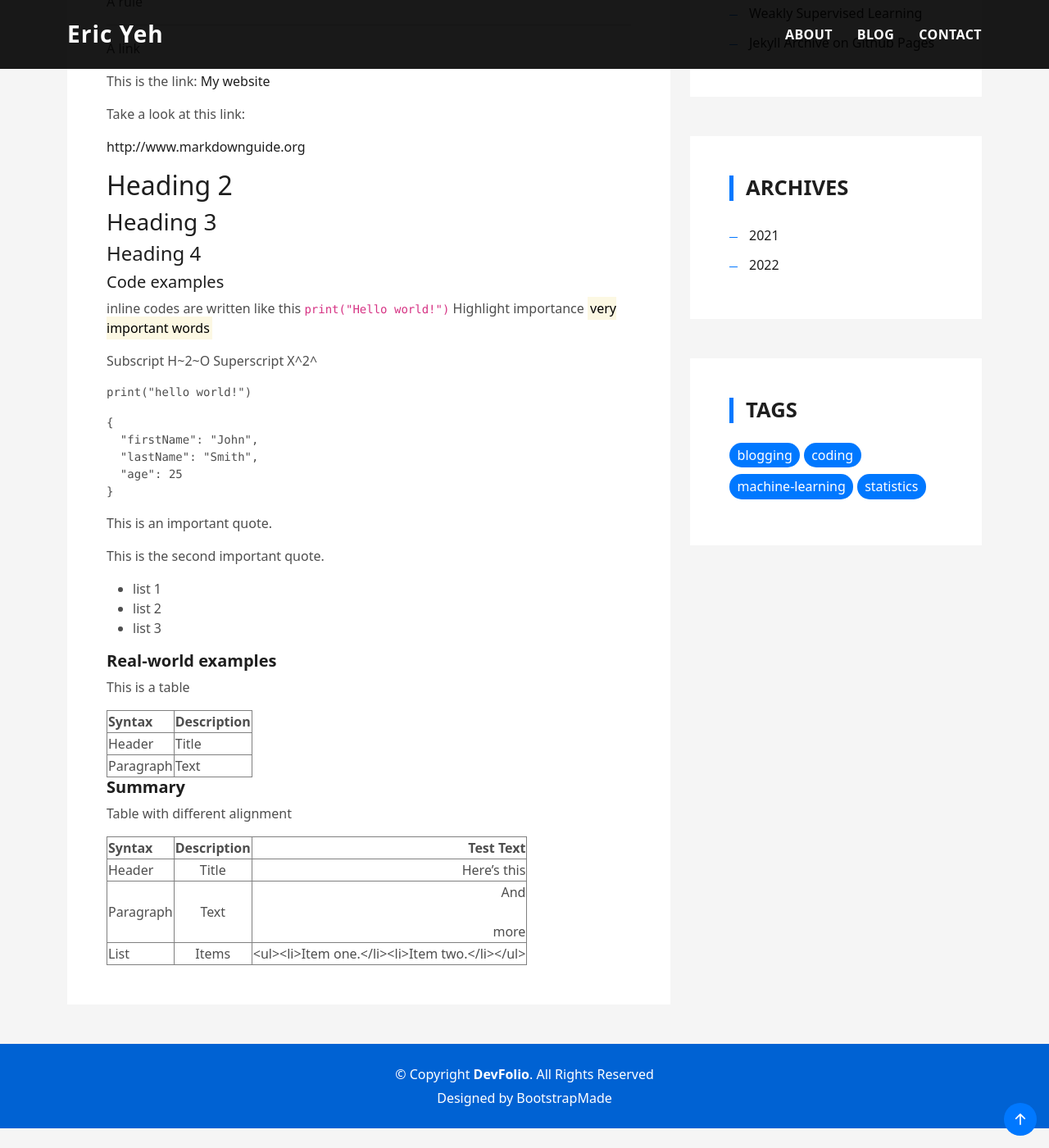
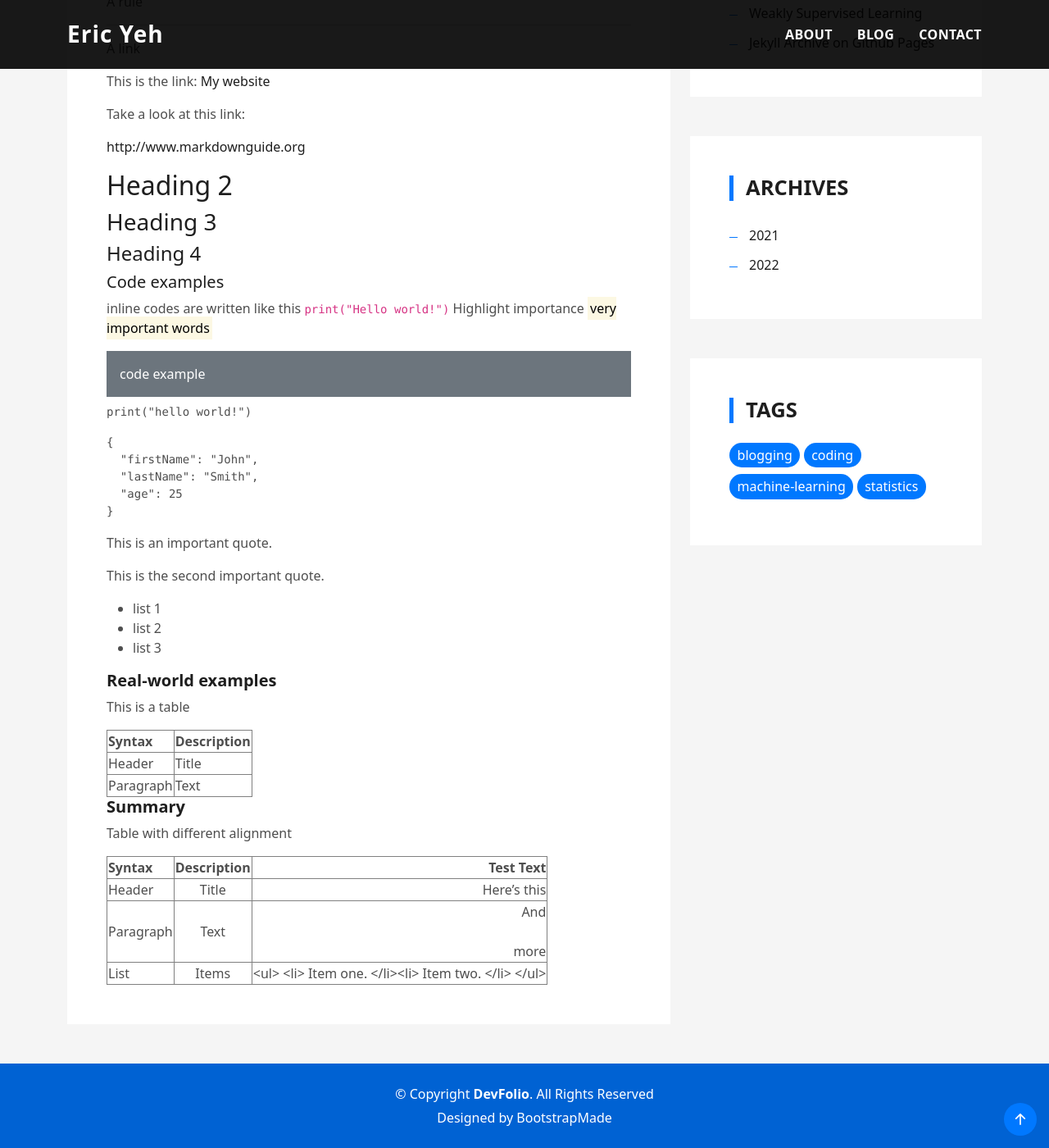
Before and after one commit to ericyeh-dr/ericyeh-dr.github.io, a Jekyll site: the page built from _posts/2022-04-07-test-blog.md, in a window 1280 px wide and 1400 px high, scrolled down 477 px. Shown: the whole window at 82% size. Built offline with Jekyll 4.4.1, drawn with Linux system fonts in a browser that asks for light colours.

Commit message:
try bootstrap text bg

````diff
--- a/_posts/2022-04-07-test-blog.md
+++ b/_posts/2022-04-07-test-blog.md
@@ -42,10 +42,7 @@ Take a look at this link:
 inline codes are written like this `print("Hello world!")`
 Highlight importance <mark>very important words</mark>
 
-Subscript
-H~2~O
-Superscript
-X^2^
+<div class="p-3 mb-2 bg-secondary text-white code">code example</div>
 
 
 ```python
@@ -91,4 +88,4 @@ Table with different alignment
 | :---        |    :----:   |          ---: |
 | Header      | Title       | Here's this   |
 | Paragraph   | Text        | And <br><br> more      |
-| List        | Items       | <ul><li>Item one.</li><li>Item two.</li></ul> |
+| List        | Items       | <ul> <li> Item one. </li><li> Item two. </li> </ul> |
````
